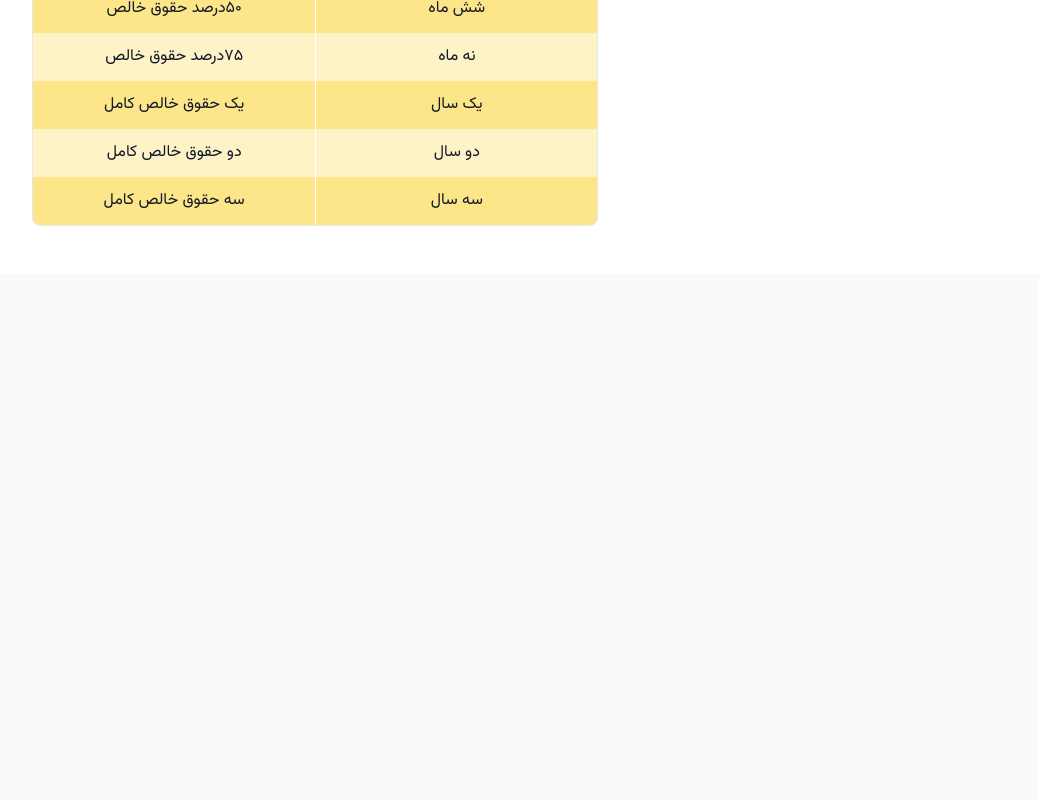
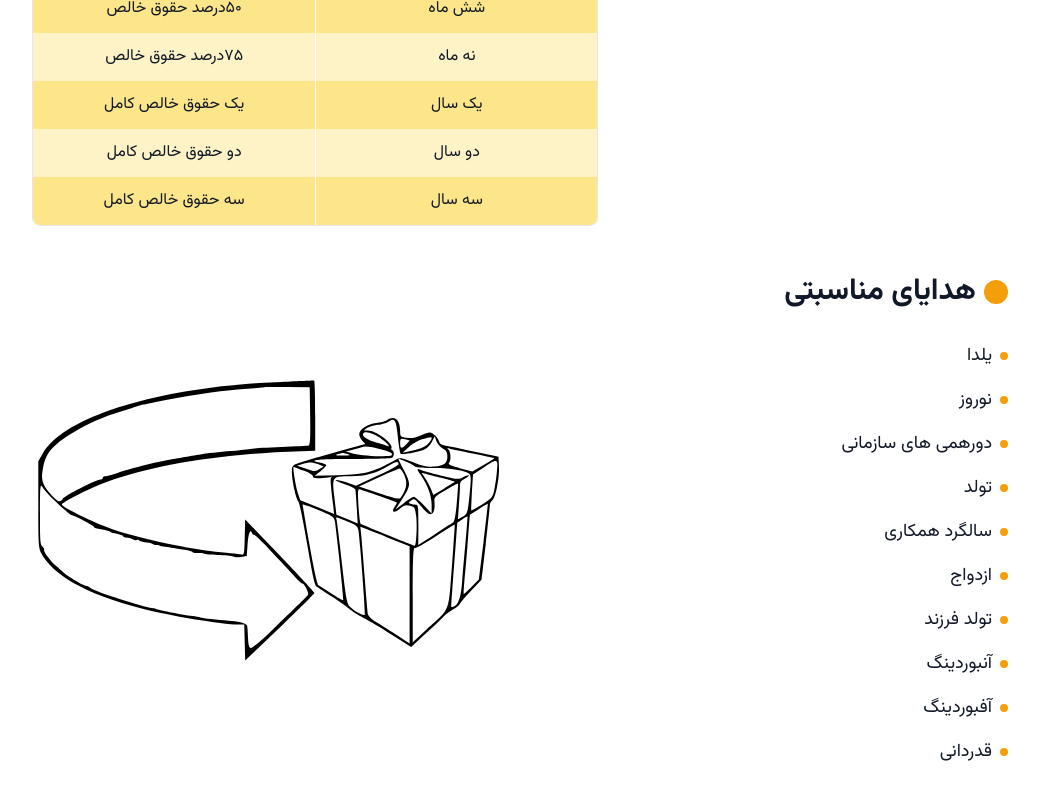
Before and after one commit to espitman/jbm-hr-life, a Nuxt app: page /benefits in a window 1280 px wide. Shown: the part 2248-3048 px from the top of the page, without its empty margins (16-1055 px from the left). Before the commit the page ends 2522 px from the top, so only its background shows below. Built offline with nearby package versions, Linux system fonts and the light colour scheme.

Commit message:
feat: add Gifts component and update benefits page layout

```diff
--- /dev/null
+++ b/components/benefits/Gifts.vue
@@ -0,0 +1,84 @@
+<template>
+  <Section>
+    <div class="max-w-6xl w-full mx-auto p-6" dir="rtl">
+      <div class="flex flex-col md:flex-row items-center gap-8">
+        <!-- Right side - Content -->
+        <div class="w-full md:w-1/2 order-1">
+          <!-- Header -->
+          <div class="flex items-center justify-start mb-8">
+            <div class="w-6 h-6 rounded-full bg-amber-500 ml-2"></div>
+            <h1 class="text-3xl font-bold">هدایای مناسبتی</h1>
+          </div>
+
+          <!-- Occasions List -->
+          <ul class="space-y-4 text-right text-lg">
+            <li class="flex items-center justify-start">
+              <div class="w-2 h-2 rounded-full bg-amber-500 ml-2"></div>
+              <span>یلدا</span>
+            </li>
+
+            <li class="flex items-center justify-start">
+              <div class="w-2 h-2 rounded-full bg-amber-500 ml-2"></div>
+              <span>نوروز</span>
+            </li>
+
+            <li class="flex items-center justify-start">
+              <div class="w-2 h-2 rounded-full bg-amber-500 ml-2"></div>
+              <span>دورهمی های سازمانی</span>
+            </li>
+
+            <li class="flex items-center justify-start">
+              <div class="w-2 h-2 rounded-full bg-amber-500 ml-2"></div>
+              <span>تولد</span>
+            </li>
+
+            <li class="flex items-center justify-start">
+              <div class="w-2 h-2 rounded-full bg-amber-500 ml-2"></div>
+              <span>سالگرد همکاری</span>
+            </li>
+
+            <li class="flex items-center justify-start">
+              <div class="w-2 h-2 rounded-full bg-amber-500 ml-2"></div>
+              <span>ازدواج</span>
+            </li>
+
+            <li class="flex items-center justify-start">
+              <div class="w-2 h-2 rounded-full bg-amber-500 ml-2"></div>
+              <span>تولد فرزند</span>
+            </li>
+
+            <li class="flex items-center justify-start">
+              <div class="w-2 h-2 rounded-full bg-amber-500 ml-2"></div>
+              <span>آنبوردینگ</span>
+            </li>
+
+            <li class="flex items-center justify-start">
+              <div class="w-2 h-2 rounded-full bg-amber-500 ml-2"></div>
+              <span>آفبوردینگ</span>
+            </li>
+
+            <li class="flex items-center justify-start">
+              <div class="w-2 h-2 rounded-full bg-amber-500 ml-2"></div>
+              <span>قدردانی</span>
+            </li>
+          </ul>
+        </div>
+
+        <!-- Left side - Gift illustration -->
+        <div class="w-full md:w-1/2 order-2">
+          <div class="relative">
+            <img
+              src="/images/gift.svg"
+              alt="Gift illustration"
+              class="w-full h-auto"
+            />
+          </div>
+        </div>
+      </div>
+    </div>
+  </Section>
+</template>
+
+<script setup>
+import Section from '~/components/ui/Section.vue'
+</script>
--- a/pages/benefits.vue
+++ b/pages/benefits.vue
@@ -3,6 +3,7 @@
     <BenefitsHeader />
     <Subsidy />
     <Travel />
+    <Gifts />
   </div>
 </template>
 
@@ -10,6 +11,7 @@
 import BenefitsHeader from '~/components/benefits/Header.vue'
 import Subsidy from '~/components/benefits/Subsidy.vue'
 import Travel from '~/components/benefits/Travel.vue'
+import Gifts from '~/components/benefits/Gifts.vue'
 
 definePageMeta({
   layout: 'default'
```
Also changed, not shown: public/images/gift.svg (added).
